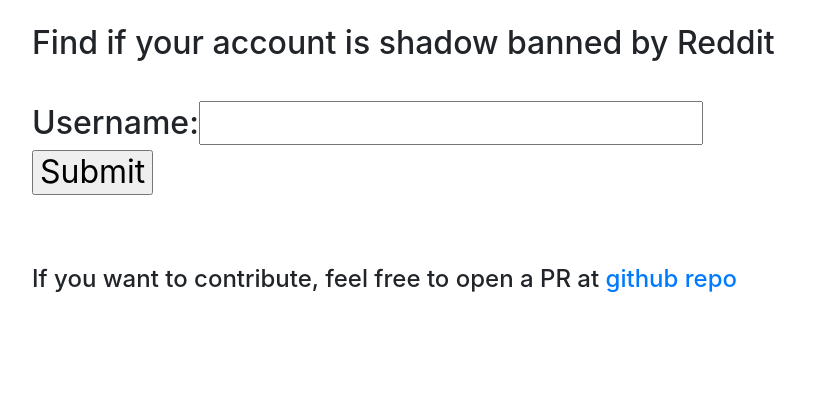
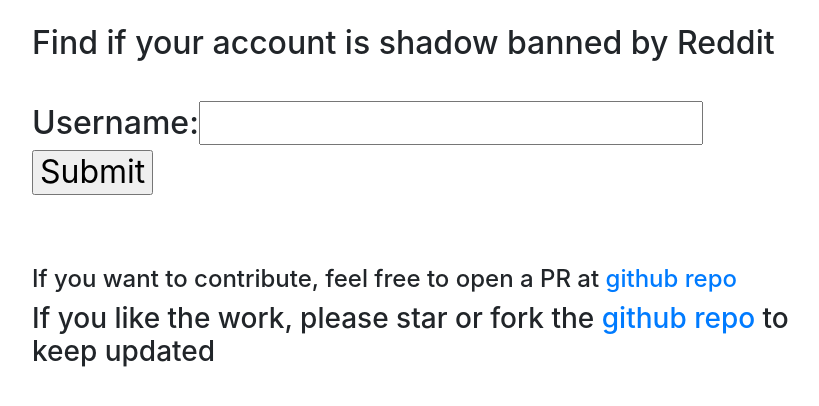
Before and after one commit to talhaanwarch/redditshadowban, a Django app: page / in a window 1280 px wide. Shown: the top 406 px of the page, without its empty margins (223-1042 px from the left). Run offline with Django 3.2, Linux system fonts and the light colour scheme; some libraries are stand-ins or nearby versions.

Commit message:
Update home.html

```diff
--- a/sub_app/templates/home.html
+++ b/sub_app/templates/home.html
@@ -28,6 +28,7 @@
 	<h3> {{ output }} </h3>
   <br>
   <h4> If you want to contribute, feel free to open a PR at <a href="https://github.com/talhaanwarch/redditshadowban">github repo</a> </h4>
+  <h3> If you like the work, please star or fork the <a href="https://github.com/talhaanwarch/redditshadowban">github repo</a> to keep updated</h3>
 	</div>
   </body>
 </html>
```
